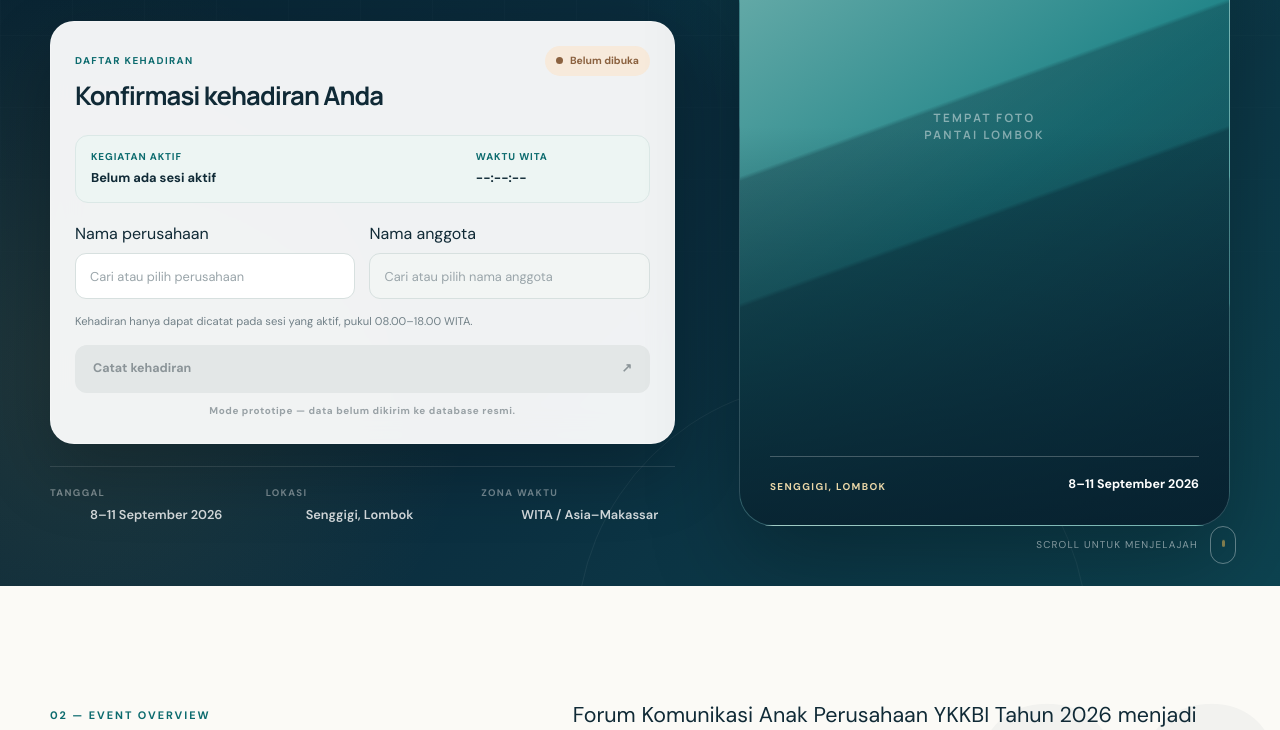
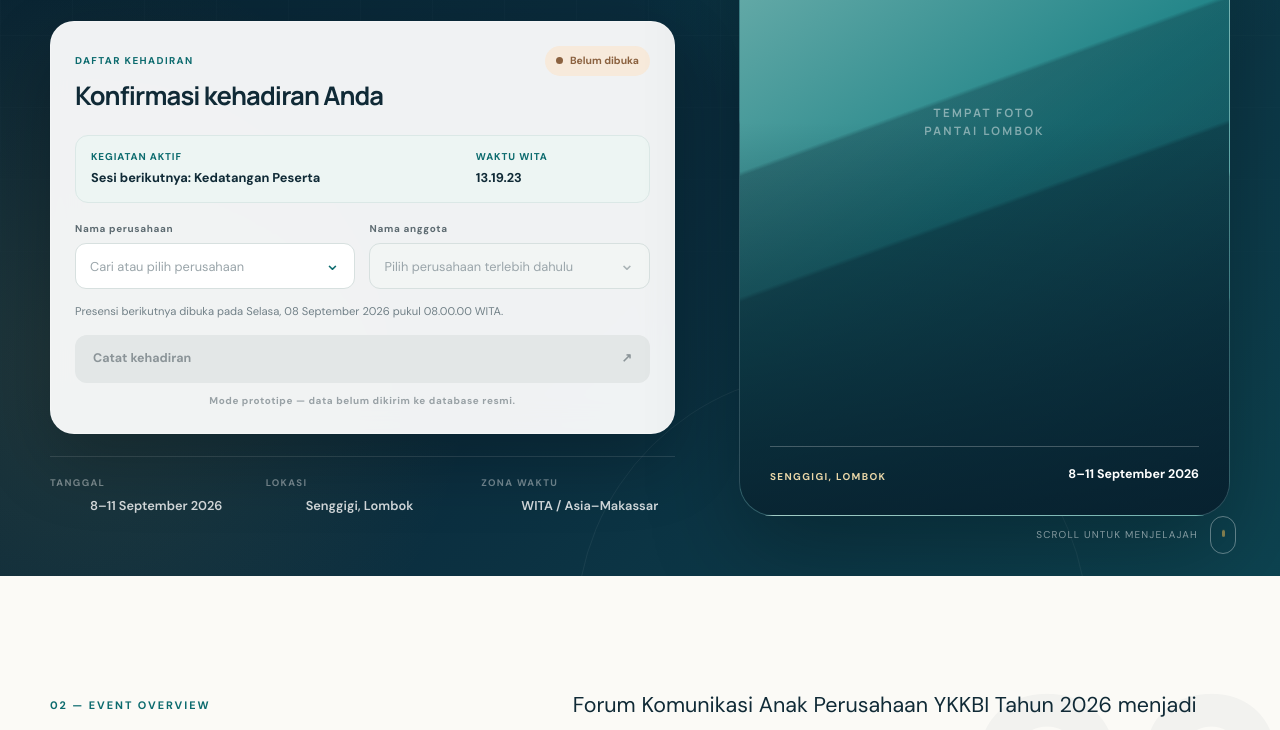
Before and after one commit to Fauzan1Oca/BookletProject, a plain HTML site: page index.html in a window 1280 px wide. Shown: the part 397-1127 px from the top of the page. Drawn offline with Linux system fonts and the light colour scheme.

Commit message:
dropdown update

```diff
--- a/index.html
+++ b/index.html
@@ -9,7 +9,7 @@
   <link rel="preconnect" href="https://fonts.googleapis.com">
   <link rel="preconnect" href="https://fonts.gstatic.com" crossorigin>
   <link href="https://fonts.googleapis.com/css2?family=DM+Sans:wght@400;500;600;700&family=Manrope:wght@500;600;700;800&display=swap" rel="stylesheet">
-  <link rel="stylesheet" href="style.css?v=20260817-1">
+  <link rel="stylesheet" href="style.css?v=20260820-1">
 </head>
 
 <body>
@@ -80,42 +80,61 @@
             </div>
 
             <div class="attendance-fields">
-              <label class="form-field" for="companyInput">
-                <span>Nama perusahaan</span>
+              <div class="form-field">
+                <label class="form-field-label" for="companyInput">Nama perusahaan</label>
+                <div class="combo-box" data-combobox="company">
                   <input
                     id="companyInput"
                     name="company"
                     type="search"
-                  list="companyOptions"
                     placeholder="Cari atau pilih perusahaan"
+                    role="combobox"
+                    aria-autocomplete="list"
+                    aria-expanded="false"
+                    aria-controls="companyOptions"
+                    autocomplete="off"
                     required
                   >
-                <datalist id="companyOptions">
-                  <option value="YKKBI"></option>
-                  <option value="PT Mulia Persada Indonesia"></option>
-                  <option value="PT Finnet Indonesia"></option>
-                  <option value="PT Hotel Bumikarsa Bidakara"></option>
-                  <option value="PT Bahana Sukma Sejahtera"></option>
-                  <option value="PT ORIX Indonesia Finance"></option>
-                </datalist>
-              </label>
+                  <button
+                    class="combo-toggle"
+                    type="button"
+                    aria-label="Buka daftar perusahaan"
+                    data-combo-toggle="company"
+                  >
+                    <span aria-hidden="true">⌄</span>
+                  </button>
+                  <div class="combo-menu" id="companyOptions" role="listbox" hidden></div>
+                </div>
+              </div>
 
-              <label class="form-field" for="memberInput">
-                <span>Nama anggota</span>
+              <div class="form-field">
+                <label class="form-field-label" for="memberInput">Nama anggota</label>
+                <div class="combo-box" data-combobox="member">
                   <input
                     id="memberInput"
                     name="member"
                     type="search"
-                  list="memberOptions"
-                  placeholder="Cari atau pilih nama anggota"
+                    placeholder="Pilih perusahaan terlebih dahulu"
+                    role="combobox"
+                    aria-autocomplete="list"
+                    aria-expanded="false"
+                    aria-controls="memberOptions"
+                    autocomplete="off"
+                    disabled
                     required
                   >
-                <datalist id="memberOptions">
-                  <option value="Nama Peserta 01"></option>
-                  <option value="Nama Peserta 02"></option>
-                  <option value="Nama Peserta 03"></option>
-                </datalist>
-              </label>
+                  <button
+                    class="combo-toggle"
+                    type="button"
+                    aria-label="Buka daftar anggota"
+                    data-combo-toggle="member"
+                    disabled
+                  >
+                    <span aria-hidden="true">⌄</span>
+                  </button>
+                  <div class="combo-menu" id="memberOptions" role="listbox" hidden></div>
+                </div>
+              </div>
             </div>
 
             <p class="attendance-message" id="attendanceMessage" aria-live="polite">
@@ -348,6 +367,6 @@
       </div>
     </section>
   </main>
-  <script src="script.js?v=20260817-1"></script>
+  <script src="script.js?v=20260820-1"></script>
 </body>
 </html>
--- a/script.js
+++ b/script.js
@@ -318,6 +318,11 @@ function splitParticipantLabel(value) {
 function closeCombo(control) {
   if (!control?.menu) return;
 
+  if (control.menu.tagName === "DATALIST") {
+    control.activeIndex = -1;
+    return;
+  }
+
   control.menu.hidden = true;
   control.box?.classList.remove("is-open");
   control.input?.setAttribute("aria-expanded", "false");
@@ -344,6 +349,12 @@ function selectComboValue(control, value) {
 }
 
 function createComboOption(control, value, index) {
+  if (control.menu.tagName === "DATALIST") {
+    const nativeOption = document.createElement("option");
+    nativeOption.value = value;
+    return nativeOption;
+  }
+
   const option = document.createElement("button");
   const main = document.createElement("span");
   const meta = document.createElement("span");
@@ -397,6 +408,10 @@ function renderComboOptions(control, query = "") {
   control.filteredValues = filteredValues;
   control.menu.replaceChildren();
 
+  if (!filteredValues.length && control.menu.tagName === "DATALIST") {
+    return;
+  }
+
   if (!filteredValues.length) {
     const empty = document.createElement("p");
     empty.className = "combo-empty";
@@ -416,6 +431,11 @@ function renderComboOptions(control, query = "") {
 
 function openCombo(control, showAll = false) {
   if (!control?.menu || control.input?.disabled) return;
+
+  if (control.menu.tagName === "DATALIST") {
+    renderComboOptions(control, showAll ? "" : control.input.value);
+    return;
+  }
 
   closeAllCombos(control);
   renderComboOptions(control, showAll ? "" : control.input.value);
@@ -486,7 +506,9 @@ function populateMemberOptions(company) {
 
   memberInput.value = "";
   memberInput.disabled = names.length === 0;
-  memberToggle.disabled = names.length === 0;
+  if (memberToggle) {
+    memberToggle.disabled = names.length === 0;
+  }
   memberInput.placeholder = names.length
     ? "Cari atau pilih nama anggota"
     : "Pilih perusahaan terlebih dahulu";
```
Also changed, not shown: 1 other file. Lines whose indentation alone changed are shown as unchanged.
